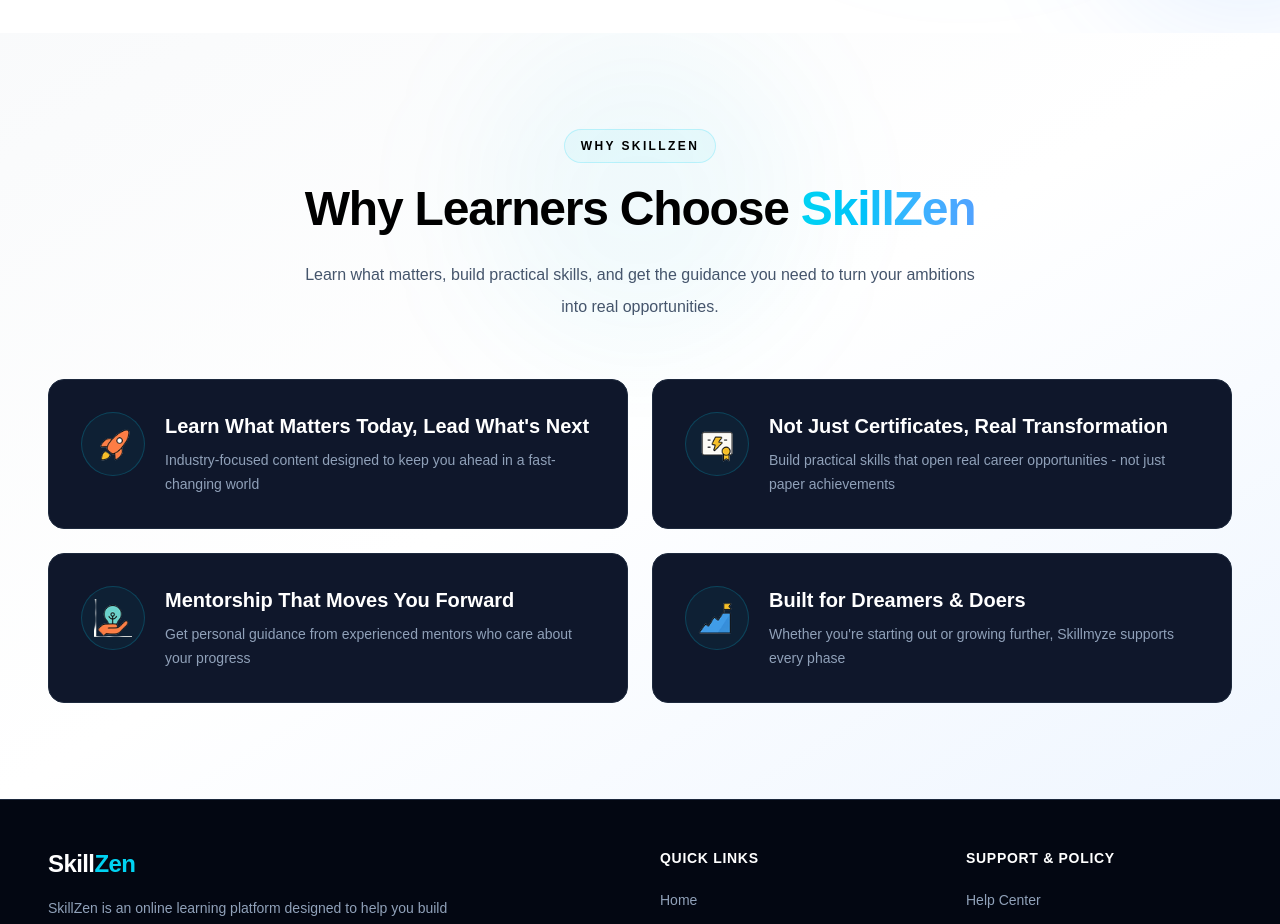
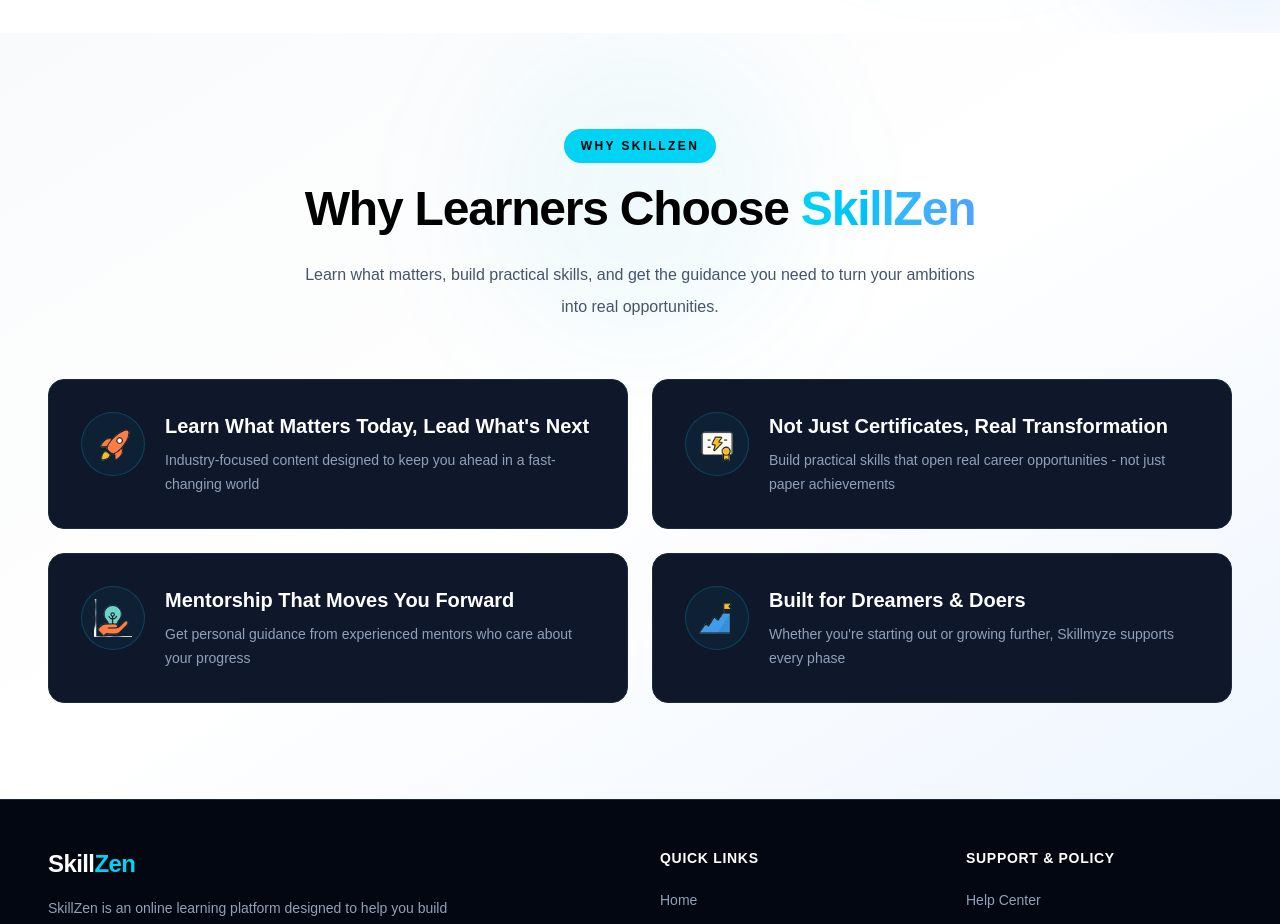
Before and after one commit to raushan-sinha/skillzen, a Next.js app: page / in a window 1280 px wide. Shown: the part 840-1764 px from the top of the page. Built offline with nearby package versions, Linux system fonts and the light colour scheme.

Commit message:
Updated bg-color

```diff
--- a/components/home/WhyChooseSection.tsx
+++ b/components/home/WhyChooseSection.tsx
@@ -10,7 +10,7 @@ export default function WhyChooseSection() {
             <div className="relative mx-auto max-w-7xl">
                 {/* Section Header */}
                 <div className="mx-auto max-w-3xl text-center">
-                    <span className="mb-4 inline-flex rounded-full border border-cyan-400/20 bg-cyan-400/5 px-4 py-2 text-xs font-semibold uppercase tracking-[0.2em] text-black">
+                    <span className="mb-4 inline-flex rounded-full border border-cyan-400/20 bg-cyan-400 px-4 py-2 text-xs font-semibold uppercase tracking-[0.2em] text-black">
                         Why SkillZen
                     </span>
 
```
